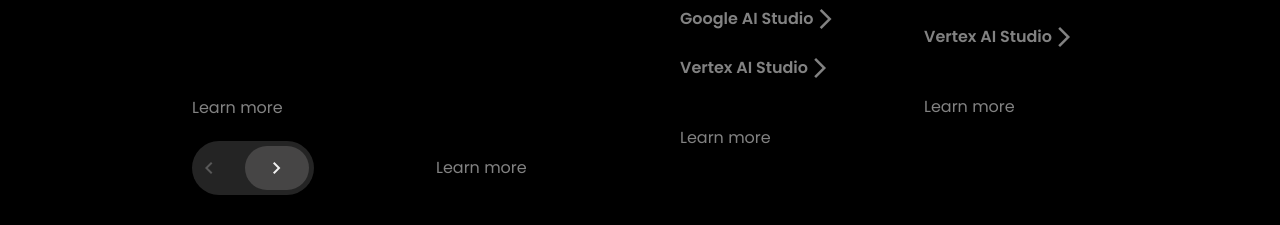
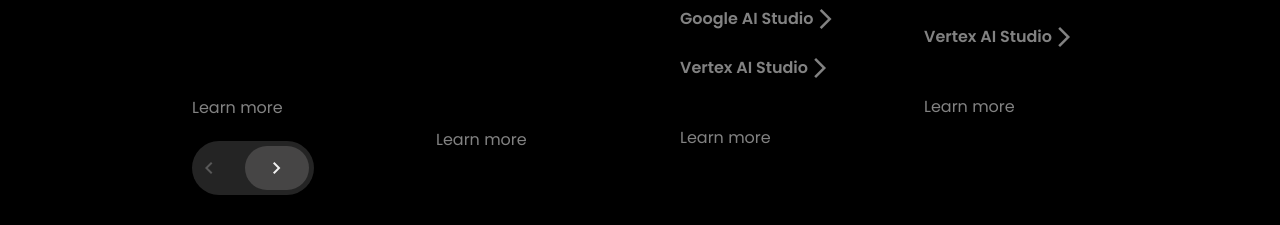
Before and after one commit to micheal90210/empem, a plain HTML site: page index.html in a window 1280 px wide. Shown: the part 4619-4844 px from the top of the page. Drawn offline with nearby package versions, Linux system fonts and the light colour scheme.

Commit message:
Update deepmind.css

```diff
--- a/deepmind.css
+++ b/deepmind.css
@@ -551,7 +551,7 @@ body {
   width: fit-content;
   height: auto;
   position: relative;
-  top: 11rem;
+  top: 9.23rem;
 }
 
 .mores p {
```
